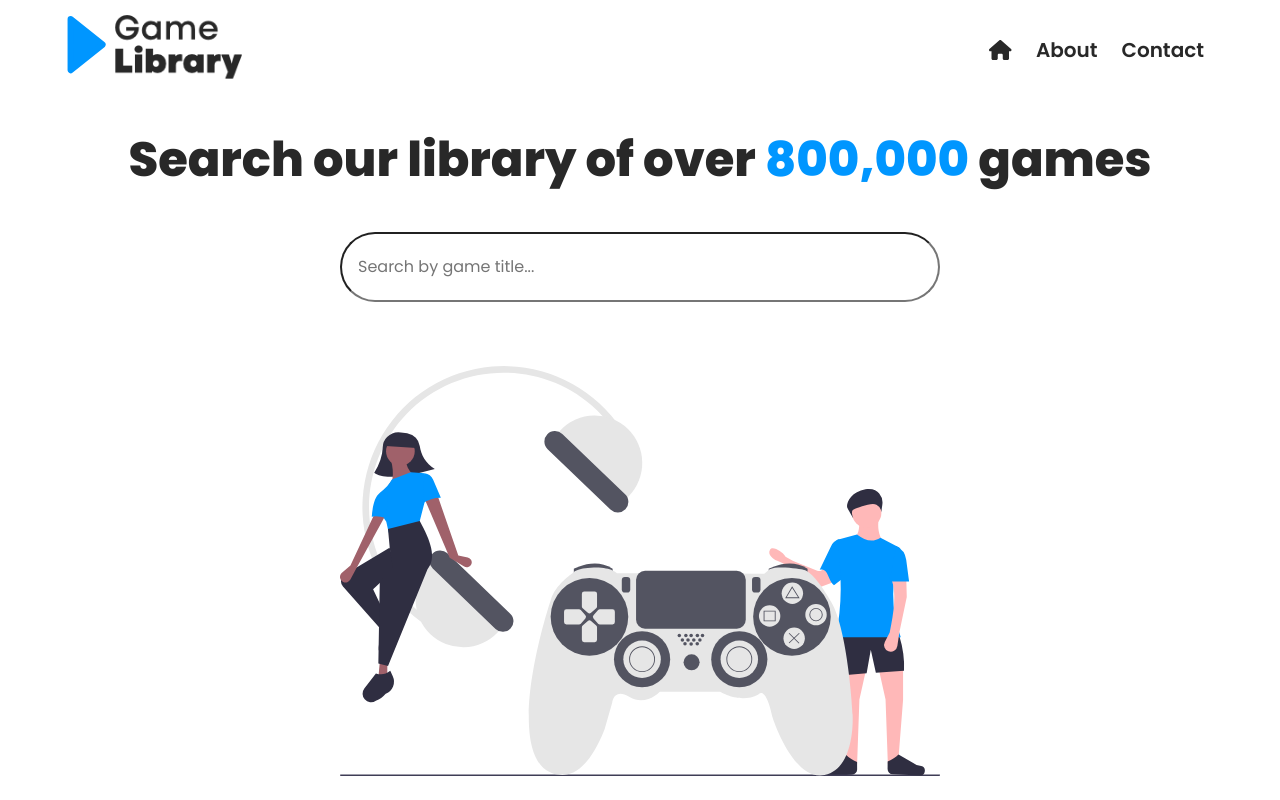
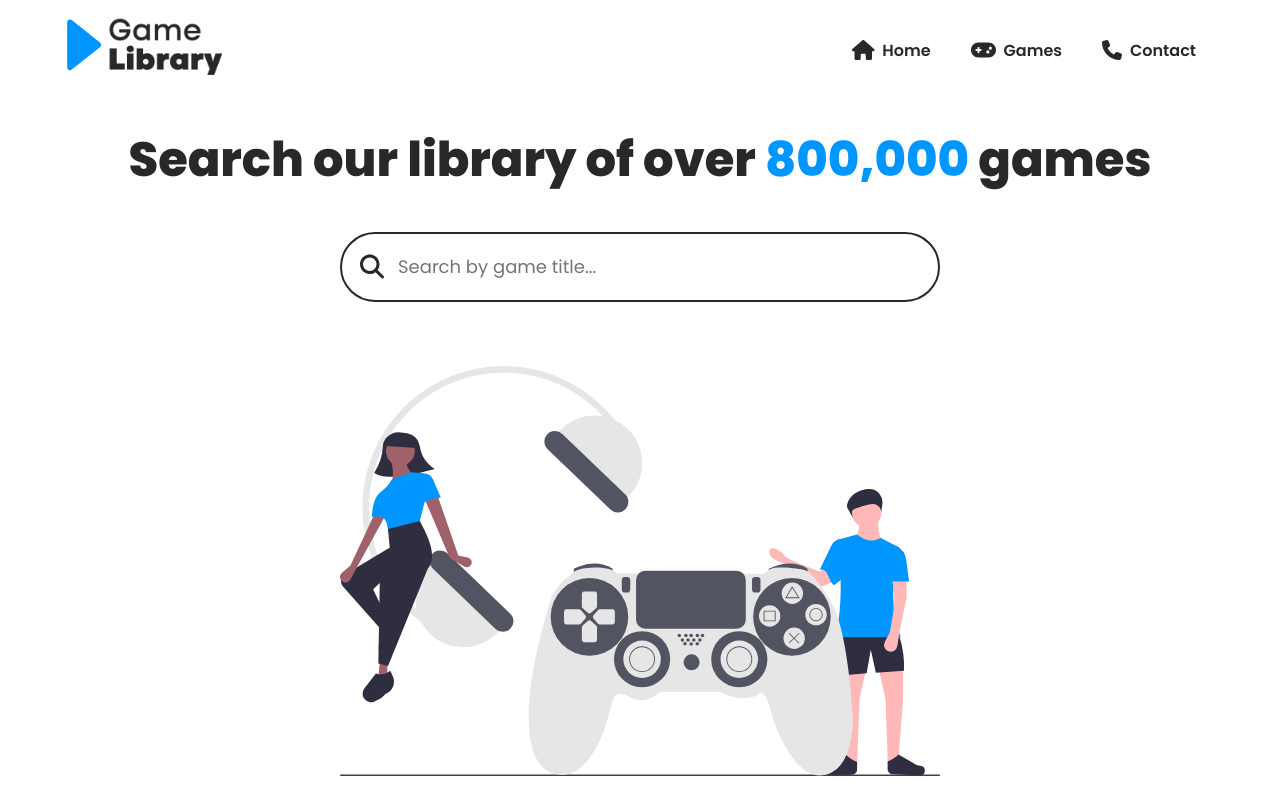
Before and after one commit to pstruthers/game-library-with-react, a React (Create React App) app: page / in a window 1280 px wide. Shown: the top 800 px of the page. Built offline with nearby package versions, Linux system fonts and the light colour scheme.

Commit message:
updated nav bar links, footer, and home page search bar

```diff
--- a/src/components/Footer.jsx
+++ b/src/components/Footer.jsx
@@ -1,15 +1,21 @@
+import { Link } from "react-router-dom";
+
 const Footer = () => {
 	return (
     <footer>
-      <img src="./logo_footer.svg" alt="Logo" className="footer__logo" />
+      <Link to="/">
+        <img src="./logo_footer.svg" alt="Logo" className="footer__logo" />
+      </Link>
       <ul className="footer__list">
-        <li className="footer__list-item">Home</li>
-        <li className="footer__list-item">About</li>
-        <li className="footer__list-item">Contact</li>
-        <li className="footer__list-item">Privacy Policy</li>
-        <li className="footer__list-item">Terms of Service</li>
+        <Link to="/">
+          <li className="footer__list-item">Home</li>
+        </Link>
+        <li className="footer__list-item no-cursor">About</li>
+        <li className="footer__list-item no-cursor">Contact Us</li>
+        <li className="footer__list-item no-cursor">Privacy Policy</li>
+        <li className="footer__list-item no-cursor">Terms of Use</li>
       </ul>
-      <div className="copyright">Copyright &copy; Game Library 2025</div>
+      <div className="copyright">&copy; 2025 Game Library</div>
     </footer>
   );
 }
--- a/src/components/Navbar.jsx
+++ b/src/components/Navbar.jsx
@@ -9,11 +9,22 @@ const Navbar = () => {
           <img src="./logo.svg" alt="Logo" className="logo" />
         </Link>
         <ul className="nav__list">
-          <li className="nav__list-item">
-            <FontAwesomeIcon icon="house" />
+          <Link to="/">
+            <li className="nav__list-item">
+              <FontAwesomeIcon icon="fa-solid fa-house" />
+              <span className="nav__list-item--text">Home</span>
+            </li>
+          </Link>
+          <Link to="/games">
+            <li className="nav__list-item">
+              <FontAwesomeIcon icon="fa-solid fa-gamepad" />
+              <span className="nav__list-item--text">Games</span>
+            </li>
+          </Link>
+          <li className="nav__list-item no-cursor">
+            <FontAwesomeIcon icon="fa-solid fa-phone" />
+            <span className="nav__list-item--text">Contact</span>
           </li>
-          <li className="nav__list-item">About</li>
-          <li className="nav__list-item">Contact</li>
         </ul>
       </div>
     </nav>
--- a/src/index.css
+++ b/src/index.css
@@ -19,19 +19,16 @@ li {
   list-style-type: none;
 }
 
-input {
-  width: 100%;
-  max-width: 600px;
-  height: 70px;
-  position: relative;
-  border-radius: 50px;
-  padding: 0 16px;
-  margin-bottom: 64px;
-  font-size: 16px;
+a {
+  text-decoration: none;
 }
 
 .blue {
   color: rgb(0, 150, 255);
+}
+
+.no-cursor {
+  cursor: not-allowed !important;
 }
 
 .container {
@@ -48,7 +45,7 @@ input {
 /* NAVIGATION BAR */
 
 .logo {
-  width: 180px;
+  width: 160px;
 }
 
 .nav__container {
@@ -63,16 +60,23 @@ input {
 }
 
 .nav__list-item {
-  margin: 0 12px;
+  margin: 0 20px;
   font-size: 20px;
   font-weight: 600;
   transition: all 200ms;
   color: rgb(40, 40, 40);
+  display: flex;
+  align-items: center;
 }
 
 .nav__list-item:hover {
   cursor: pointer;
   color: rgb(0, 150, 255);
+}
+
+.nav__list-item--text {
+  font-size: 16px;
+  margin-left: 8px;
 }
 
 /* HOME PAGE */
@@ -85,8 +89,57 @@ input {
   color: rgb(40, 40, 40);
 }
 
-.home__input {
+.home__search-bar {
+  position: relative;
+  width: 100%;
+  max-width: 600px;
+  margin-bottom: 64px;
+}
 
+.home__search-bar input {
+  width: 100%;
+  height: 70px;
+  font-size: 18px;
+  border-radius: 50px;
+  border: 2px solid rgb(40, 40, 40);
+  padding: 0 56px;
+}
+
+.home__search-bar input:focus {
+  border: 2px solid rgb(40, 40, 40);
+  outline: none;
+}
+
+.home__search-bar button {
+  position: absolute;
+  top: 50%;
+  transform: translateY(-50%);
+  border: none;
+  background: transparent;
+  color:rgb(40, 40, 40);
+  transition: all 300ms;
+}
+
+.home__search-bar button:hover {
+  cursor: pointer;
+}
+
+.search__btn {
+  font-size: 24px;
+  left: 20px;
+}
+
+.search__btn:hover {
+  color:rgb(0, 150, 255);
+}
+
+.clear-search__btn {
+  font-size: 28px;
+  right: 20px;
+}
+
+.clear-search__btn:hover {
+  color: rgb(255, 65, 65);
 }
 
 .home__img {
@@ -124,7 +177,6 @@ footer {
 
 .footer__list-item:hover {
   text-decoration: underline;
-  cursor: pointer;
 }
 
 .copyright {
--- a/src/index.js
+++ b/src/index.js
@@ -4,9 +4,9 @@ import './index.css';
 import App from './App';
 import reportWebVitals from './reportWebVitals';
 import { library } from '@fortawesome/fontawesome-svg-core';
-import { faHouse } from '@fortawesome/free-solid-svg-icons';
+import { faHouse, faPhone, faGamepad, faMagnifyingGlass, faXmark } from '@fortawesome/free-solid-svg-icons';
 
-library.add(faHouse);
+library.add(faHouse, faPhone, faGamepad, faMagnifyingGlass, faXmark);
 
 const root = ReactDOM.createRoot(document.getElementById('root'));
 root.render(
--- a/src/pages/Home.jsx
+++ b/src/pages/Home.jsx
@@ -1,10 +1,49 @@
+import { FontAwesomeIcon } from "@fortawesome/react-fontawesome";
+import { useEffect, useRef, useState } from "react";
+
 const Home = () => {
+  const [clearBtn, setClearBtn] = useState(false);
+  const [searchInput, setSearchInput] = useState("");
+  const inputRef = useRef(null);
+
+  useEffect(() => {
+    inputRef.current.focus();
+  }, [clearBtn]);
+
   return (
     <div className="container">
       <h1 className="home__title">
         Search our library of over <span className="blue">800,000</span> games
       </h1>
-      <input placeholder="Search by game title..." className="home__input" />
+      <div className="home__search-bar">
+        <form id="home__search-form">
+          <input
+            ref={inputRef}
+            type="text"
+            placeholder="Search by game title..."
+            value={searchInput}
+            onChange={(e) => {
+              setClearBtn(e.target.value.length > 0);
+              setSearchInput(e.target.value);
+            }}
+          />
+          {clearBtn && (
+            <button
+              type="button"
+              className="clear-search__btn"
+              onClick={() => {
+                setSearchInput("");
+                setClearBtn(false);
+              }}
+            >
+              <FontAwesomeIcon icon="fa-solid fa-xmark" />
+            </button>
+          )}
+          <button type="submit" className="search__btn">
+            <FontAwesomeIcon icon="fa-solid fa-magnifying-glass" />
+          </button>
+        </form>
+      </div>
       <img
         src="./undraw_video-game-night_fxcu.svg"
         alt=""
```
Also changed, not shown: 1 other file (tests, documents, lock files or other folders).
